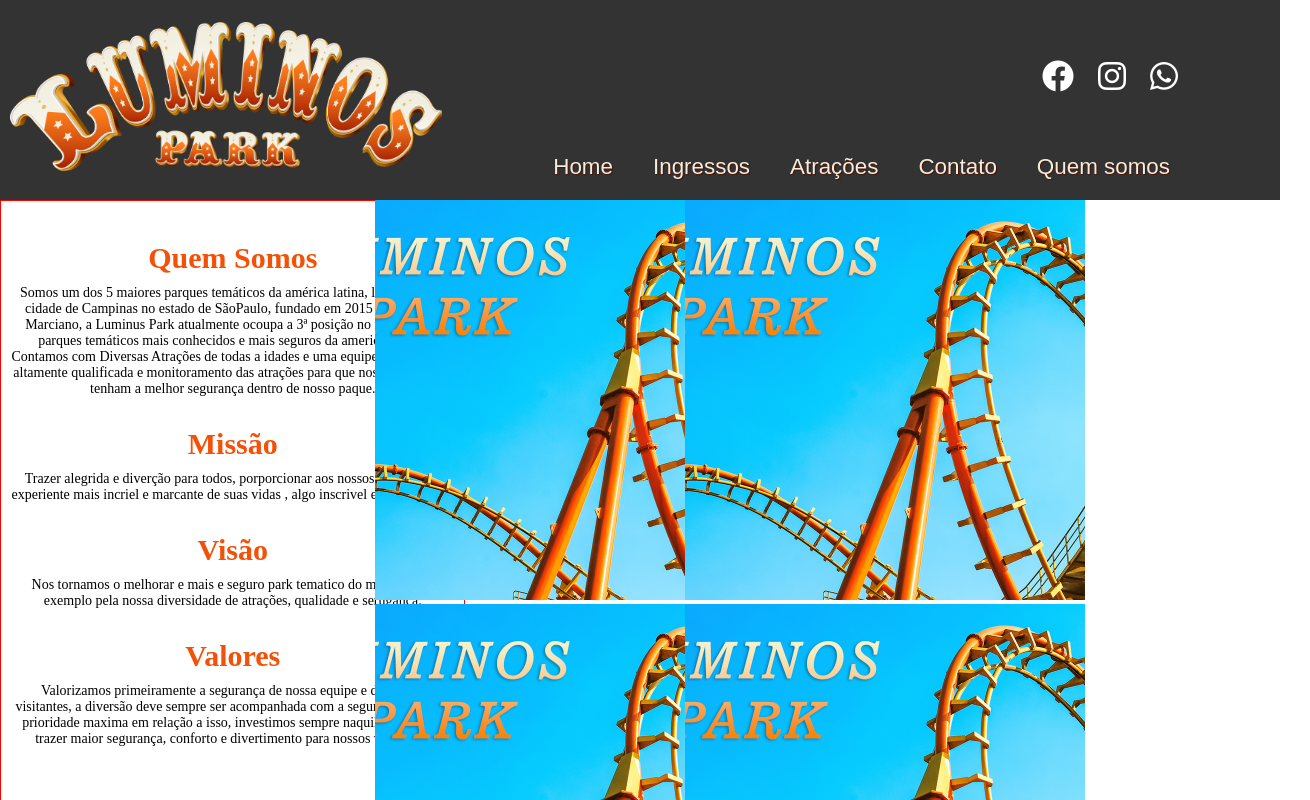
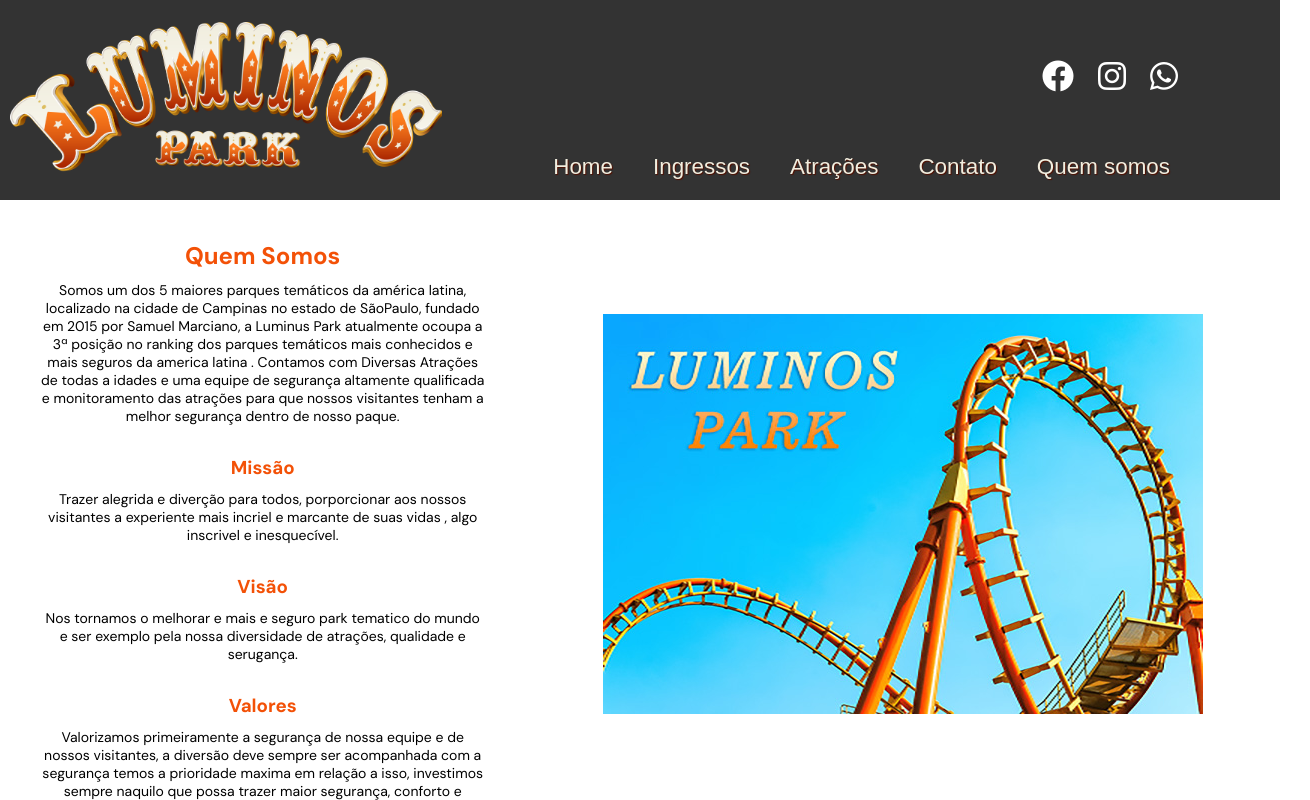
Before and after one commit to WBorg/Luminus-park, a React (Create React App) app: page /quemsomos in a window 1280 px wide. Shown: the top 800 px of the page, 1310 px wide, since content can reach past the window. Built offline with nearby package versions, Linux system fonts and the light colour scheme.

Commit message:
Quem somos quase acabada

```diff
--- a/src/components/Header/Header.jsx
+++ b/src/components/Header/Header.jsx
@@ -15,7 +15,7 @@
     return (
         <header className={headerCss.Container}>
 
-        <img src={logo} alt="Logo" />
+        <img className={headerCss.logoImg} src={logo} alt="Logo" />
 
 
             <nav className={headerCss.Nav}>
--- a/src/components/Header/header.module.css
+++ b/src/components/Header/header.module.css
@@ -21,7 +21,7 @@
     justify-content: space-between;
     font-family: 'DM Sans', sans-serif;
 }
-img{
+.logoImg{
     width: 40%;
     object-fit: contain;
     height: 90%;
--- a/src/pages/QuemSomos/QuemSomos.jsx
+++ b/src/pages/QuemSomos/QuemSomos.jsx
@@ -1,7 +1,7 @@
 import React from 'react';
 import Header from 'components/Header/Header';
 import Footer from 'components/Footer/Footer';
-import foto from 'assets/img/quemsomos.png';
+import foto from 'assets/img/quemsomos.jpeg';
 import quemSomosCss from './quemsomos.module.css';
 import 'Styles/global.css'
 
@@ -17,18 +17,17 @@
                     <p className={quemSomosCss.conteudo}>Somos um dos 5 maiores parques temáticos da américa latina, localizado na cidade de Campinas no estado de SãoPaulo, fundado em 2015 por Samuel  Marciano, a Luminus Park  atualmente ocoupa a 3ª posição no ranking dos parques temáticos mais conhecidos e mais seguros da america latina .
                     Contamos com Diversas Atrações de todas a idades e uma equipe de segurança altamente qualificada e monitoramento das atrações para que nossos visitantes tenham a melhor  segurança dentro de nosso paque.
                     </p>
-                <h2 className={quemSomosCss.title}>Missão</h2>
+                <h3 className={quemSomosCss.title}>Missão</h3>
                     <p className={quemSomosCss.conteudo}>Trazer alegrida e diverção para todos, porporcionar aos nossos visitantes a experiente mais incriel e marcante de suas vidas , algo inscrivel e inesquecível.</p>
-                <h2 className={quemSomosCss.title}>Visão</h2>
+                <h3 className={quemSomosCss.title}>Visão</h3>
                     <p className={quemSomosCss.conteudo}>Nos tornamos o melhorar e mais e seguro park tematico do mundo e ser exemplo pela nossa diversidade de atrações, qualidade e serugança.</p>
-                <h2 className={quemSomosCss.title}>Valores</h2>
+                <h3 className={quemSomosCss.title}>Valores</h3>
                     <p className={quemSomosCss.conteudo}>Valorizamos primeiramente a segurança de nossa equipe e de nossos visitantes, a diversão deve sempre ser acompanhada com a segurança temos a prioridade maxima em relação a isso, investimos sempre naquilo que possa trazer maior segurança, conforto e divertimento para nossos visitantes.   </p>
             </div>
             <div className={quemSomosCss.boxImg}>
                 <img src={foto} alt="" />
-                <img src={foto} alt="" />
-                <img src={foto} alt="" />
-                <img src={foto} alt="" />
+
+
             </div>
             </section>
             <Footer/>
--- a/src/pages/QuemSomos/quemsomos.module.css
+++ b/src/pages/QuemSomos/quemsomos.module.css
@@ -1,6 +1,6 @@
 .title{
     color: rgb(243, 81, 7);
-    font-size: 30px;
+    /* font-size: 30px; */
     margin-top:30px;
     margin-bottom: 10px;
 }
@@ -9,25 +9,31 @@
     /* height: 200px; */
     width: 100%;
     justify-content: space-between;
+    margin-left: 30px;
+    font-family: 'DM Sans', sans-serif;
 
 }
 .text{
     width: 40%;
-    border: 1px solid red;
     text-align: center;
     padding: 10px;
+
+
 }
 .boxImg{
     width: 900px;
+    display: flex;
+    justify-content: center;
+    align-items: center;
 
 
 
 }
-.boxImg img{
-    width: 400px;
-    height: 400px;
-    object-fit: cover;
 
+.caixa{
+    width: 200px;
+    height: 200px;
+    background-color: red;
 }
 
 .conteudo{
```
Also changed, not shown: src/assets/img/quemsomos.jpeg (added), src/assets/img/quemsomos.png (deleted).
